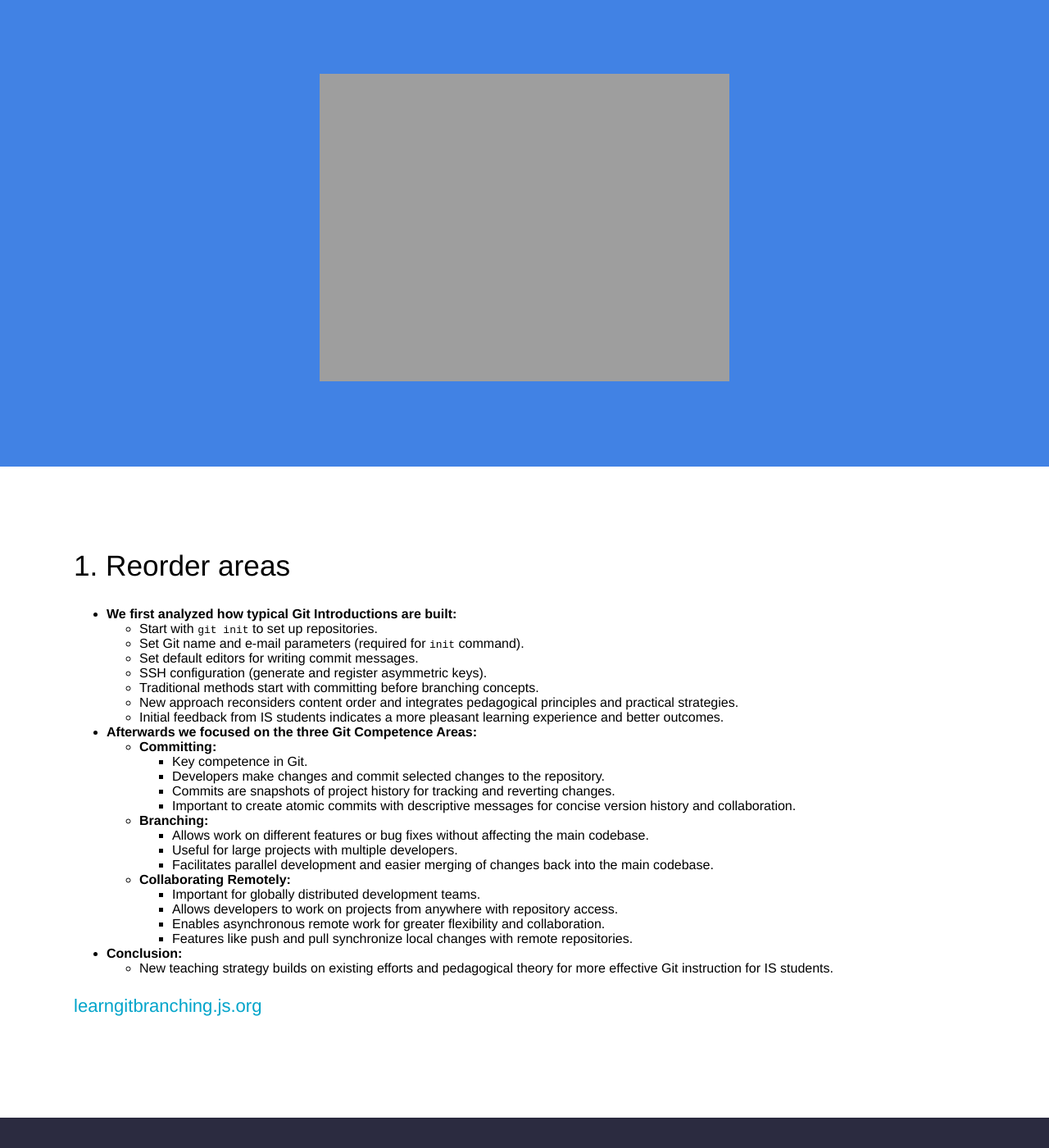
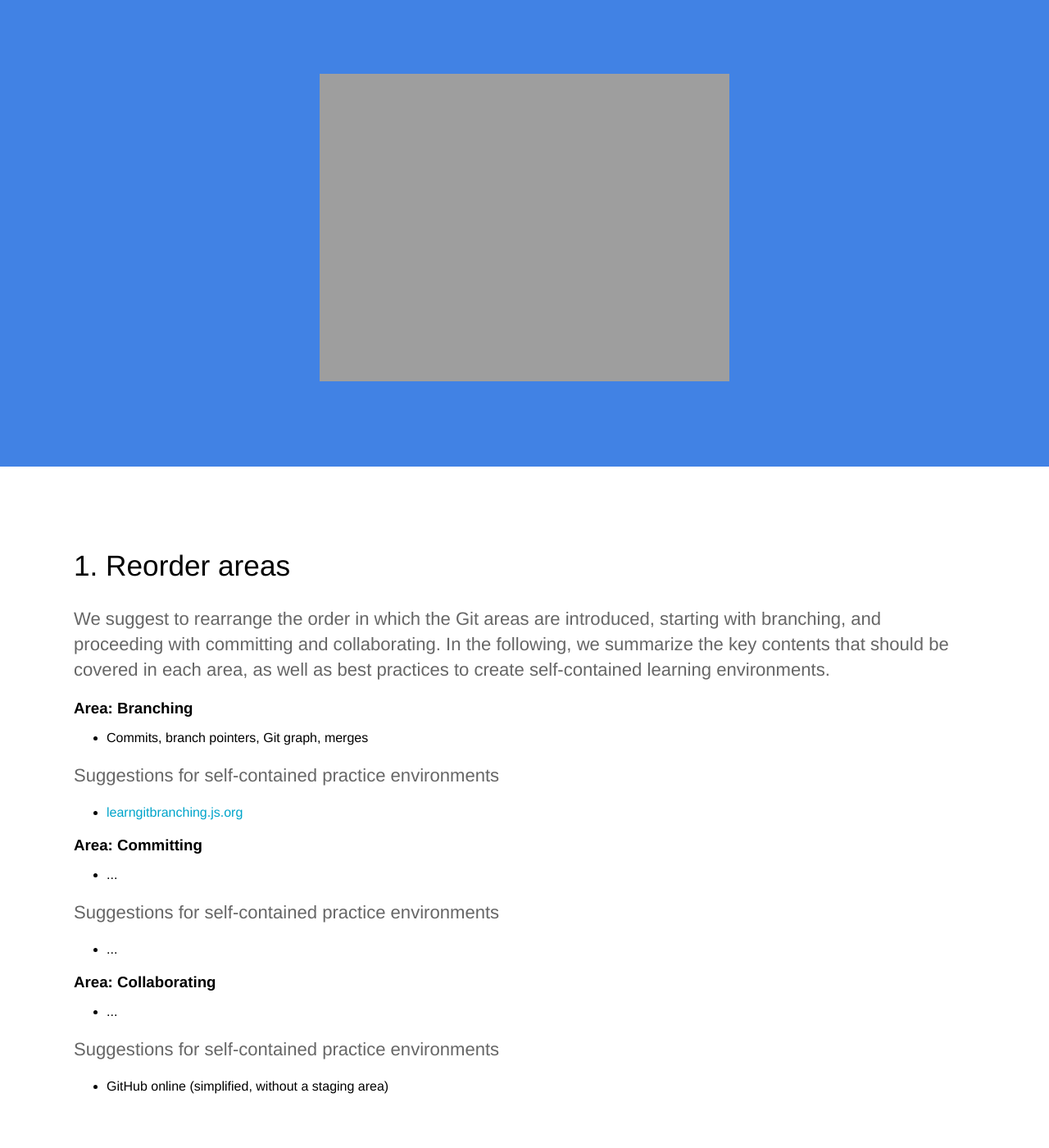
Before and after one commit to digital-work-lab/rethink-git-teaching, a Jekyll site: the page built from notes_reorder.html, in a window 1280 px wide and 1400 px high. Shown: the whole window at 82% size. Built offline with Jekyll 4.4.1, drawn with Linux system fonts in a browser that asks for light colours.

Commit message:
update part 1

```diff
--- a/notes_reorder.html
+++ b/notes_reorder.html
@@ -16,52 +16,32 @@
 		<div class="container flex">
 			<div class="text editable">
 				<h2>1. Reorder areas</h2>
+                <p>We suggest to rearrange the order in which the Git areas are introduced, starting with branching, and proceeding with committing and collaborating. In the following, we summarize the key contents that should be covered in each area, as well as best practices to create self-contained learning environments.</p>
+                <h3>Area: Branching</h3>
                 <ul>
-                    <li><strong>We first analyzed how typical Git Introductions are built:</strong>
+                    <li>Commits, branch pointers, Git graph, merges</li>
+                </ul>
+                <p>Suggestions for self-contained practice environments</p>
                 <ul>
-                            <li>Start with <code>git init</code> to set up repositories.</li>
-                            <li>Set Git name and e-mail parameters (required for <code>init</code> command).</li>
-                            <li>Set default editors for writing commit messages.</li>
-                            <li>SSH configuration (generate and register asymmetric keys).</li>
-                            <li>Traditional methods start with committing before branching concepts.</li>
-                            <li>New approach reconsiders content order and integrates pedagogical principles and practical strategies.</li>
-                            <li>Initial feedback from IS students indicates a more pleasant learning experience and better outcomes.</li>
+                    <li><a href="https://learngitbranching.js.org/?locale=de_DE">learngitbranching.js.org</a></li>
                 </ul>
-                    </li>
-                    <li><strong>Afterwards we focused on the three Git Competence Areas:</strong>
+
+                <h3>Area: Committing</h3>
                 <ul>
-                            <li><strong>Committing:</strong>
+                    <li>...</li>
+                </ul>
+                <p>Suggestions for self-contained practice environments</p>
                 <ul>
-                                    <li>Key competence in Git.</li>
-                                    <li>Developers make changes and commit selected changes to the repository.</li>
-                                    <li>Commits are snapshots of project history for tracking and reverting changes.</li>
-                                    <li>Important to create atomic commits with descriptive messages for concise version history and collaboration.</li>
+                    <li>...</li>
                 </ul>
-                            </li>
-                            <li><strong>Branching:</strong>
+                <h3>Area: Collaborating</h3>
                 <ul>
-                                    <li>Allows work on different features or bug fixes without affecting the main codebase.</li>
-                                    <li>Useful for large projects with multiple developers.</li>
-                                    <li>Facilitates parallel development and easier merging of changes back into the main codebase.</li>
+                    <li>...</li>
                 </ul>
-                            </li>
-                            <li><strong>Collaborating Remotely:</strong>
+                <p>Suggestions for self-contained practice environments</p>
                 <ul>
-                                    <li>Important for globally distributed development teams.</li>
-                                    <li>Allows developers to work on projects from anywhere with repository access.</li>
-                                    <li>Enables asynchronous remote work for greater flexibility and collaboration.</li>
-                                    <li>Features like push and pull synchronize local changes with remote repositories.</li>
+                    <li>GitHub online (simplified, without a staging area)</li>
                 </ul>
-                            </li>
-                        </ul>
-                    </li>
-                    <li><strong>Conclusion:</strong>
-                        <ul>
-                            <li>New teaching strategy builds on existing efforts and pedagogical theory for more effective Git instruction for IS students.</li>
-                        </ul>
-                    </li>
-            </ul>
-            <p><a href="https://learngitbranching.js.org/?locale=de_DE">learngitbranching.js.org</a></p>
             </div>
 		</div>
 	</section>
```
Lines whose indentation alone changed are shown as unchanged.
